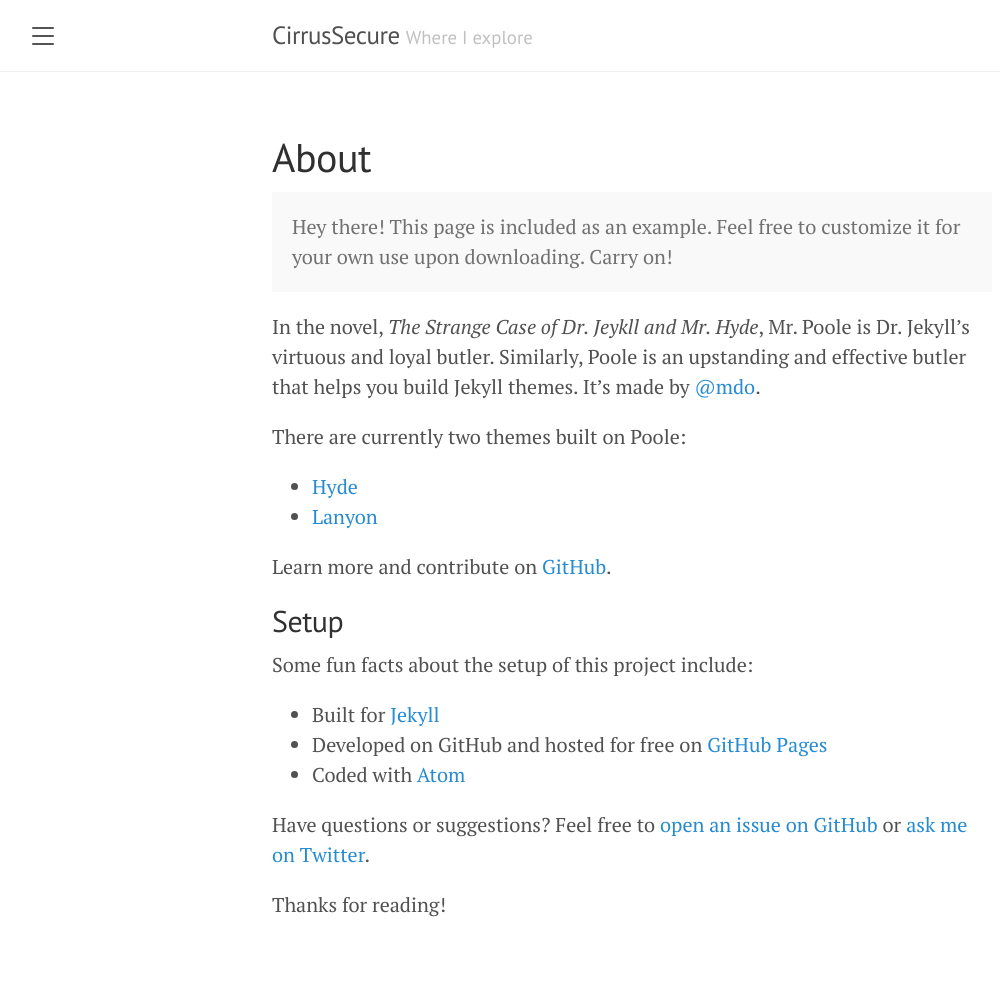
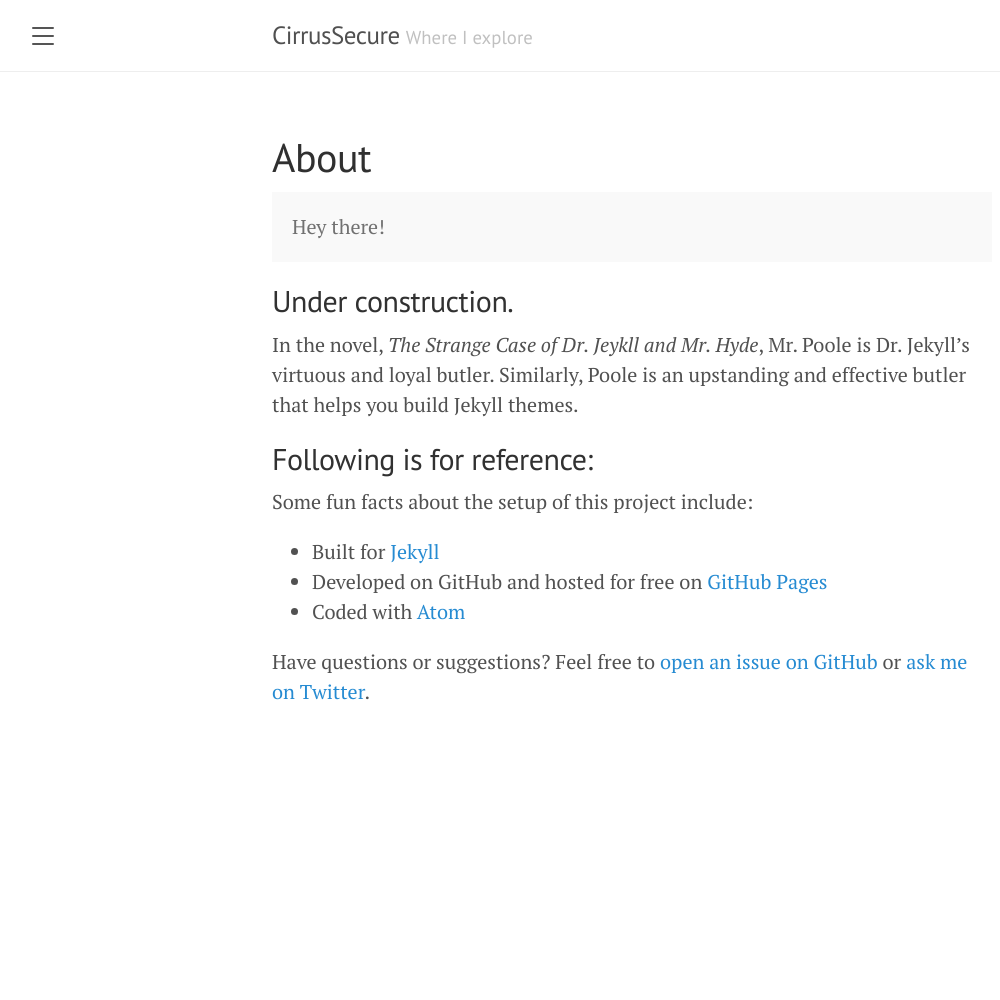
Before and after one commit to cirrussecure/lanyon-archive, a Jekyll site: the page built from about.md, in a window 1280 px wide. Shown: the whole page, without its empty margins (8-1008 px from the left). Built offline with Jekyll 4.4.1, drawn with Linux system fonts in a browser that asks for light colours; after the commit the page ends 900 px from its top, so only the background shows below that.

Commit message:
Update about.md

```diff
--- a/about.md
+++ b/about.md
@@ -4,19 +4,14 @@
 ---
 
 <p class="message">
-  Hey there! This page is included as an example. Feel free to customize it for your own use upon downloading. Carry on!
+  Hey there!
 </p>
 
-In the novel, *The Strange Case of Dr. Jeykll and Mr. Hyde*, Mr. Poole is Dr. Jekyll's virtuous and loyal butler. Similarly, Poole is an upstanding and effective butler that helps you build Jekyll themes. It's made by [@mdo](https://twitter.com/mdo).
+## Under construction.
 
-There are currently two themes built on Poole:
+In the novel, *The Strange Case of Dr. Jeykll and Mr. Hyde*, Mr. Poole is Dr. Jekyll's virtuous and loyal butler. Similarly, Poole is an upstanding and effective butler that helps you build Jekyll themes.
 
-* [Hyde](http://hyde.getpoole.com)
-* [Lanyon](http://lanyon.getpoole.com)
-
-Learn more and contribute on [GitHub](https://github.com/poole).
-
-## Setup
+## Following is for reference:
 
 Some fun facts about the setup of this project include:
 
@@ -25,5 +20,3 @@
 * Coded with [Atom](https://atom.io)
 
 Have questions or suggestions? Feel free to [open an issue on GitHub](https://github.com/poole/issues/new) or [ask me on Twitter](https://twitter.com/mdo).
-
-Thanks for reading!
```
